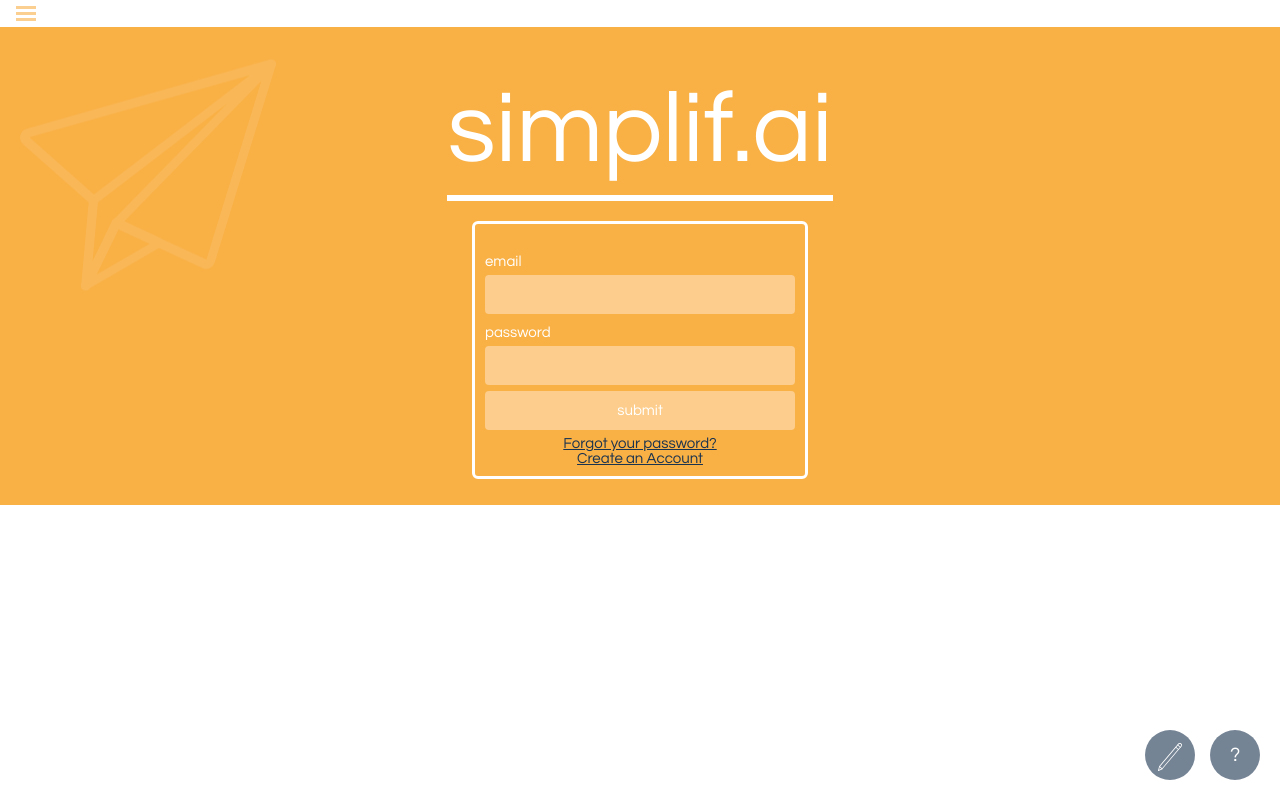
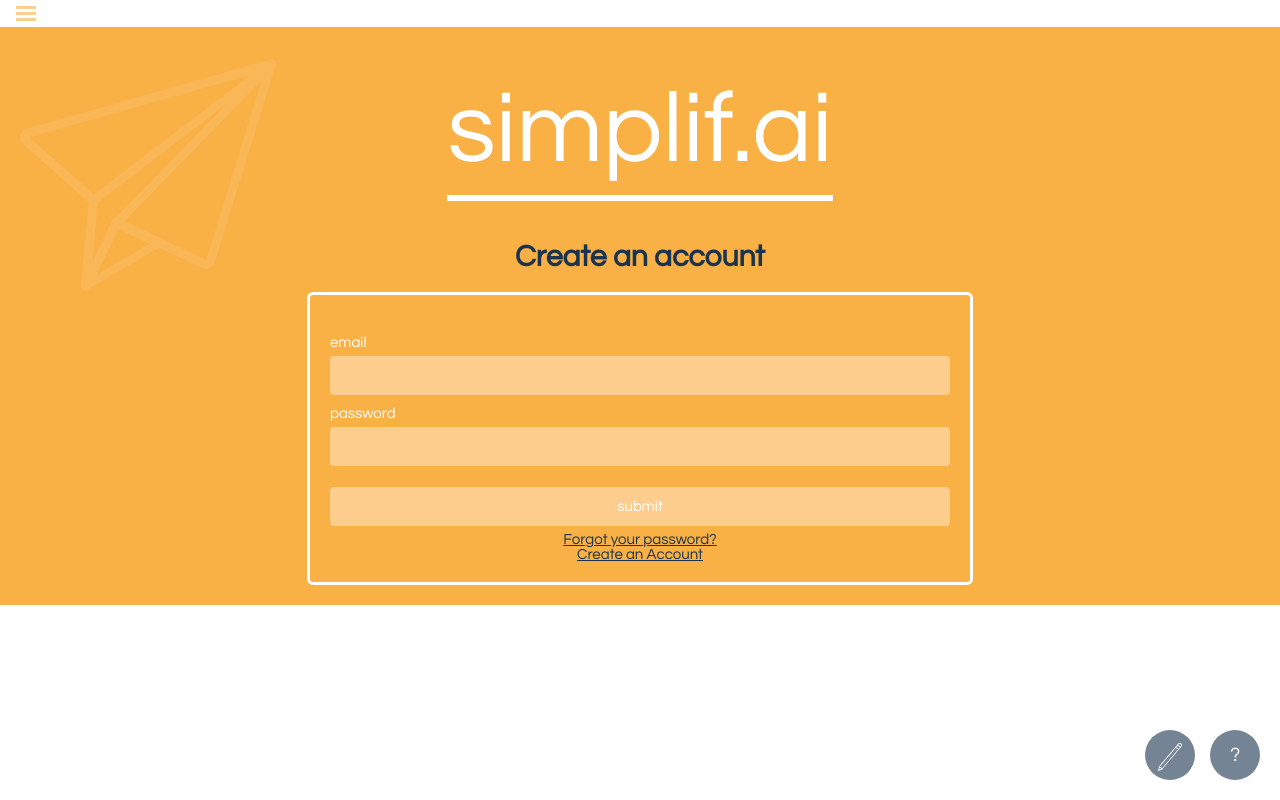
Before and after one commit to simplif-ai/application, a React (Create React App) app in the folder Frontend/: page / in a window 1280 px wide. Built offline with nearby package versions, Linux system fonts and the light colour scheme; no server answers.

Commit message:
tweak styles for login page

```diff
--- a/Frontend/src/css/login.css
+++ b/Frontend/src/css/login.css
@@ -14,7 +14,9 @@
 .logo {
   border-bottom: 6px solid white;
 }
-
+a {
+  margin: 10px 0;
+}
 .loginbox {
   display: block;
   width: 25%;
--- a/Frontend/src/pages/login/Login.js
+++ b/Frontend/src/pages/login/Login.js
@@ -1,6 +1,7 @@
 import React, { Component } from 'react';
 import LoginForm from './LoginForm';
 import '../../css/login.css';
+import '../../css/register.css';
 import apiFetch from '../../utils/api.js';
 import plane from '../../assets/background/white-plane.svg';
 
@@ -44,7 +45,8 @@
         <div className="title logo">
           simplif.ai
         </div>
-        <div className="loginbox">
+        <h1>Create an account</h1>
+        <div className="registerbox">
             <LoginForm login={this.handleSubmit} error={this.state.error} />
         </div>
       </div>
--- a/Frontend/src/pages/login/LoginForm.js
+++ b/Frontend/src/pages/login/LoginForm.js
@@ -1,5 +1,6 @@
 import React from 'react';
 import '../../css/login.css';
+import '../../css/register.css';
 
 const LoginForm = ({ login , error }) => (
   <form onSubmit={login}>
@@ -10,6 +11,7 @@
     <input type="email" name="email" required />
     <label htmlFor="password">password </label>
     <input type="password" name="password" required />
+    <br/>
     <input className="btn" type="submit" name="submit" value="submit" />
     <a href="/request-password-reset">Forgot your password?</a>
     <br/>
```
